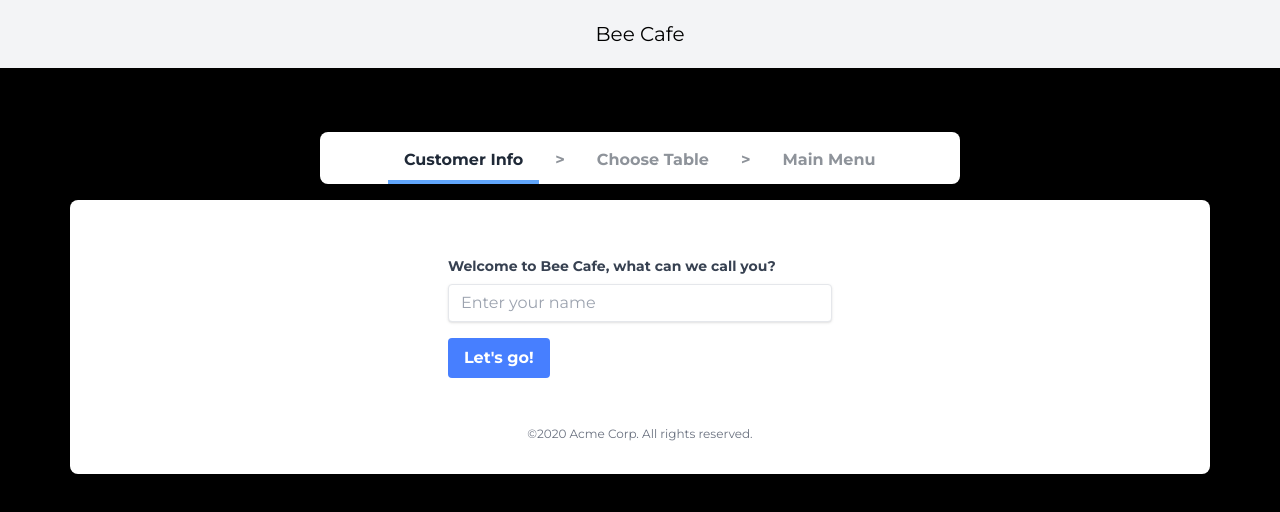
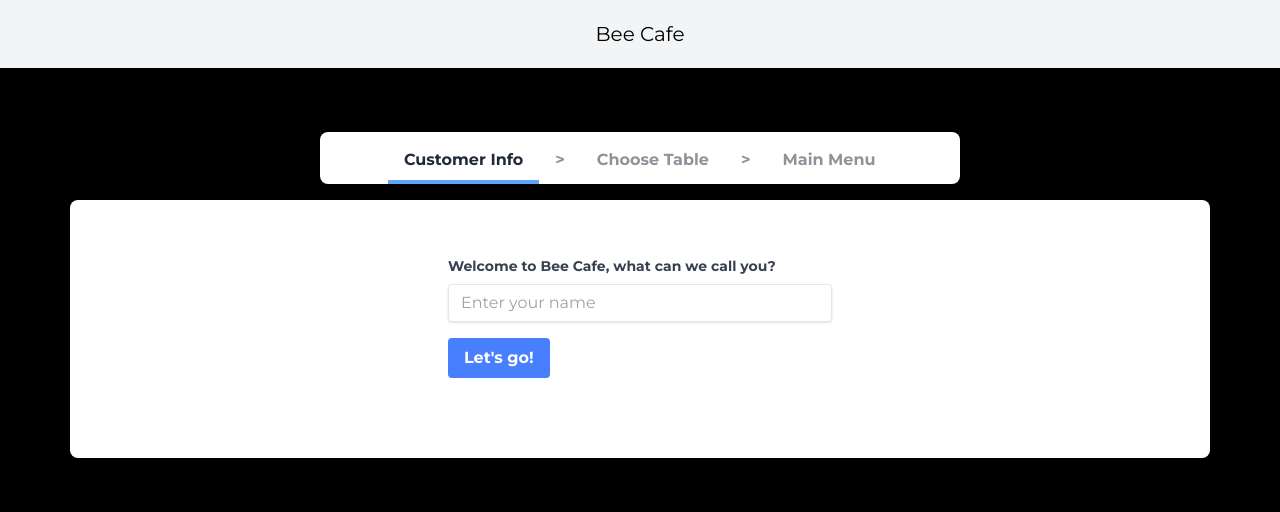
Before and after one commit to hnihsan/bee-cafe-customer, a Next.js app: page / in a window 1280 px wide. Shown: the top 512 px of the page. Built offline with nearby package versions, Linux system fonts and the light colour scheme; what twin.macro would draw is missing.

Commit message:
remove unused text

```diff
--- a/src/pages/index.tsx
+++ b/src/pages/index.tsx
@@ -279,9 +279,6 @@ export default function Home({}: Props) {
                 </button>
               </div>
             </form>
-            <p className="text-center text-gray-500 text-xs">
-              &copy;2020 Acme Corp. All rights reserved.
-            </p>
           </div>
         </div>
         <div className={selectedTab === 'tables' ? '' : 'hidden'} id="tableNo">
```
